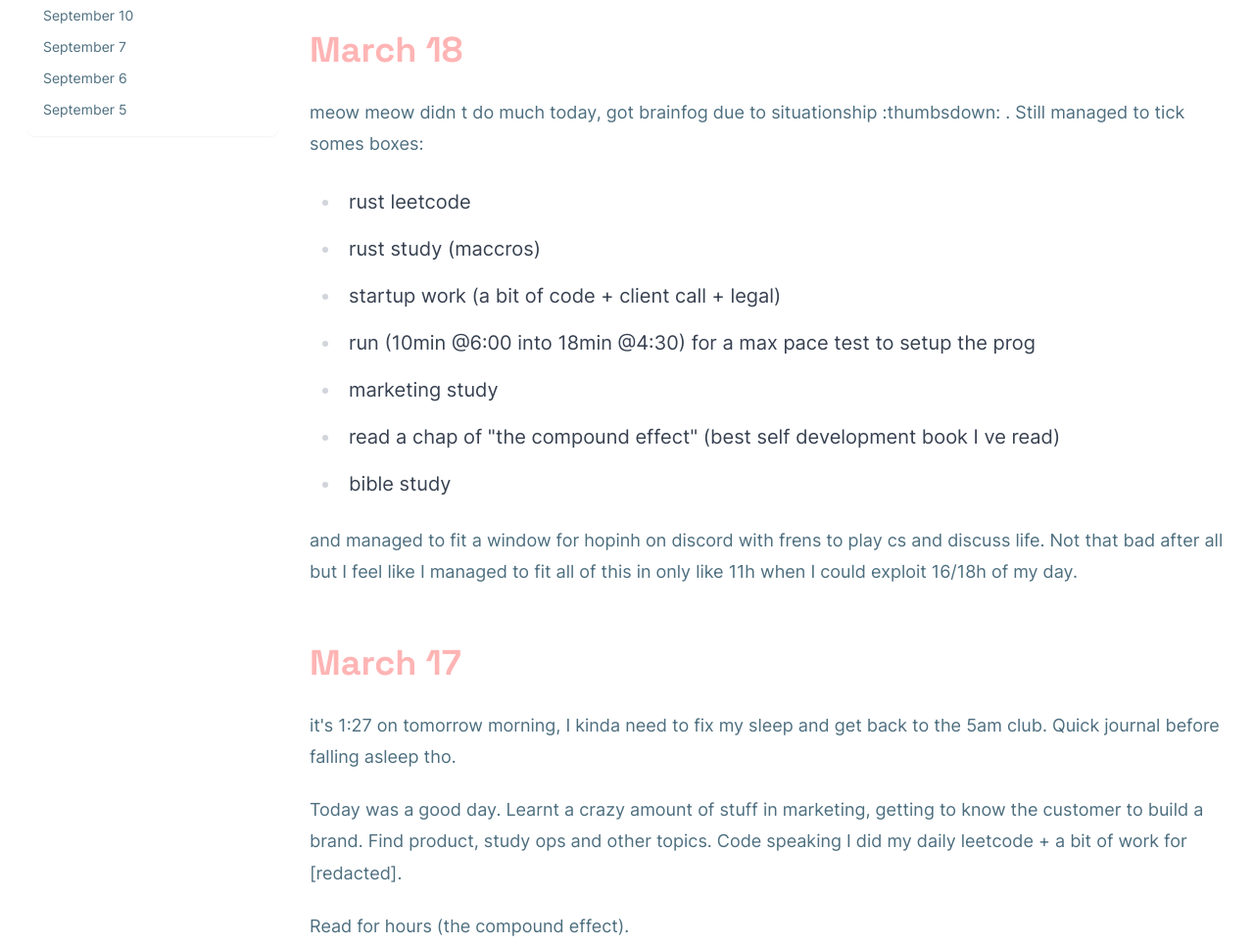
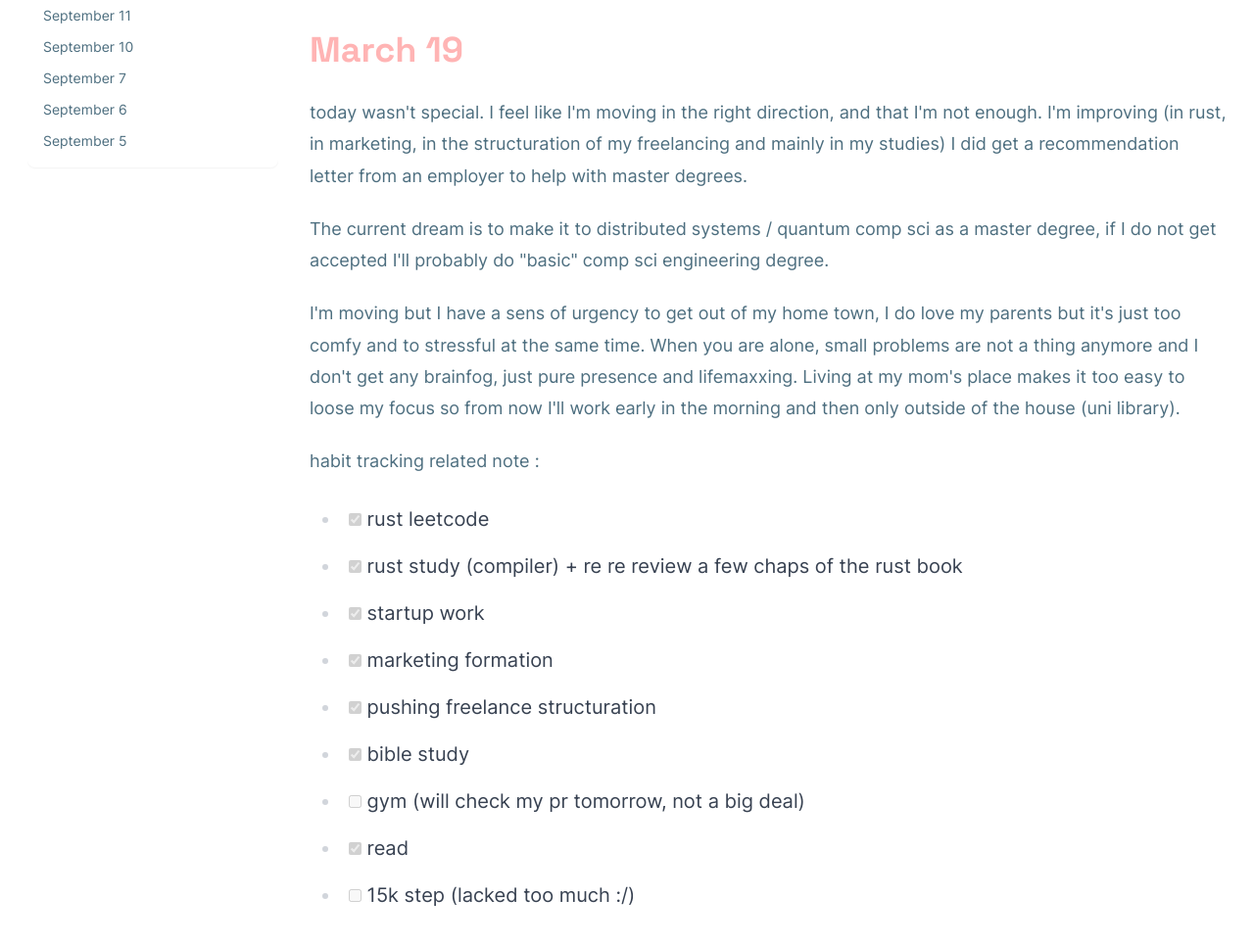
Before and after one commit to Delioos/blog, an Astro site: page /journal in a window 1280 px wide. Shown: the part 497-1462 px from the top of the page at 98% size. Built offline with nearby package versions, Linux system fonts and the light colour scheme; Astro itself is replaced by a stand-in of ours.

Commit message:
log: march 19

```diff
--- a/src/content/page/journal.mdx
+++ b/src/content/page/journal.mdx
@@ -3,7 +3,28 @@ title: "Journal"
 intro: "Life updates, reflections, and my journey"
 ---
 
+
+
 # March 2025
+## March 19
+today wasn't special.
+I feel like I'm moving in the right direction, and that I'm not enough. I'm improving (in rust, in marketing, in the structuration of my freelancing and mainly in my studies) I did get a recommendation letter from an employer to help with master degrees.
+
+The current dream is to make it to distributed systems / quantum comp sci as a master degree, if I do not get accepted I'll probably do "basic" comp sci engineering degree.
+
+I'm moving but I have a sens of urgency to get out of my home town, I do love my parents but it's just too comfy and to stressful at the same time. When you are alone, small problems are not a thing anymore and I don't get any brainfog, just pure presence and lifemaxxing. Living at my mom's place makes it too easy to loose my focus so from now I'll work early in the morning and then only outside of the house (uni library).
+
+habit tracking related note :
+- [x] rust leetcode
+- [x] rust study (compiler) + re re review a few chaps of the rust book
+- [x] startup work
+- [x] marketing formation
+- [x] pushing freelance structuration
+- [x] bible study
+- [ ] gym (will check my pr tomorrow, not a big deal)
+- [x] read
+- [ ] 15k step (lacked too much :/)
+
 ## March 18
 meow meow
 didn t do much today, got brainfog due to situationship :thumbsdown: . Still managed to tick somes boxes:
```
